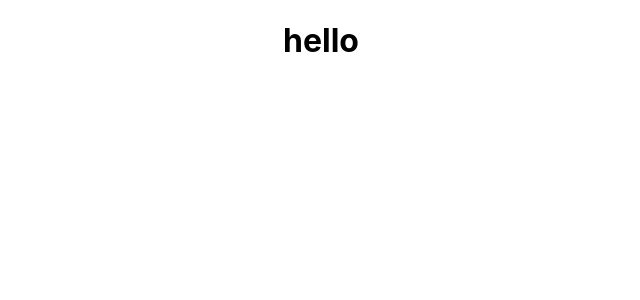
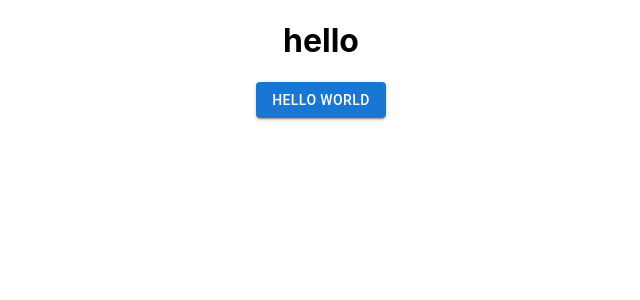
Before and after one commit to IvanaT2021/blog-app, a React (Create React App) app: page / in a window 1280 px wide. Shown: the top 300 px of the page, without its empty margins (319-959 px from the left). Built offline with nearby package versions, Linux system fonts and the light colour scheme.

Commit message:
add mui to project

```diff
--- a/package.json
+++ b/package.json
@@ -3,6 +3,9 @@
   "version": "0.1.0",
   "private": true,
   "dependencies": {
+    "@emotion/react": "^11.6.0",
+    "@emotion/styled": "^11.6.0",
+    "@mui/material": "^5.2.1",
     "@testing-library/jest-dom": "^5.15.1",
     "@testing-library/react": "^11.2.7",
     "@testing-library/user-event": "^12.8.3",
--- a/src/App.js
+++ b/src/App.js
@@ -1,10 +1,11 @@
-
-import './App.css';
+import "./App.css";
+import Button from "@mui/material/Button";
 
 function App() {
   return (
     <div className="App">
-     <h1>hello</h1>
+      <h1>hello</h1>
+      <Button variant="contained">Hello World</Button>
     </div>
   );
 }
```
Also changed, not shown: 1 other file (tests, documents, lock files or other folders).
